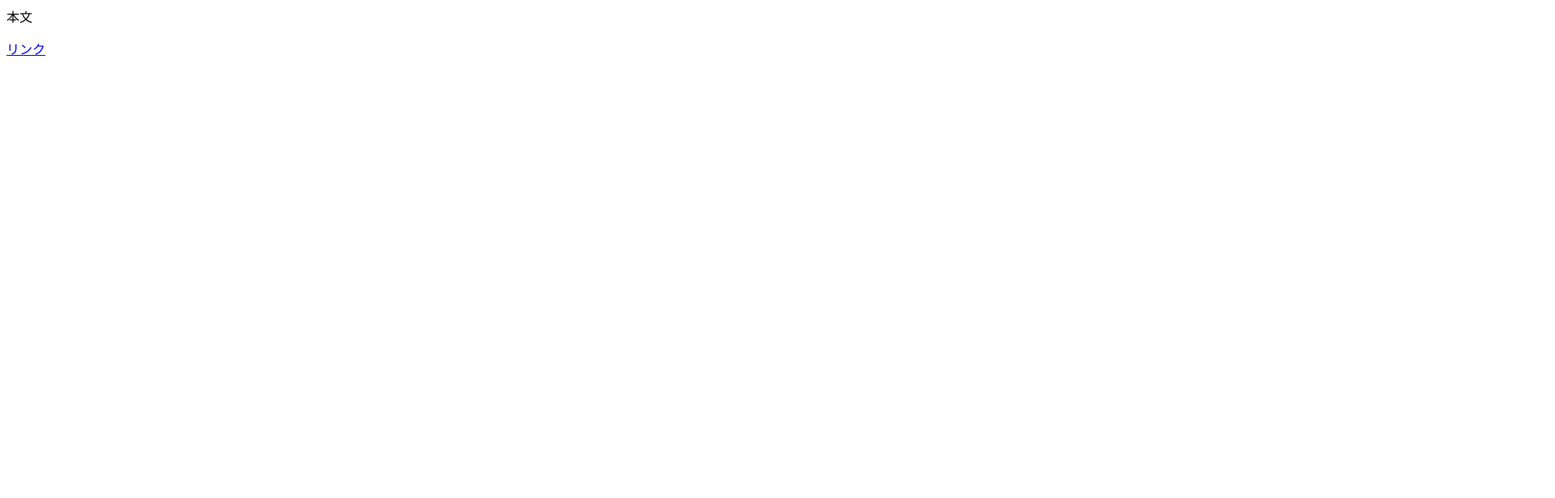
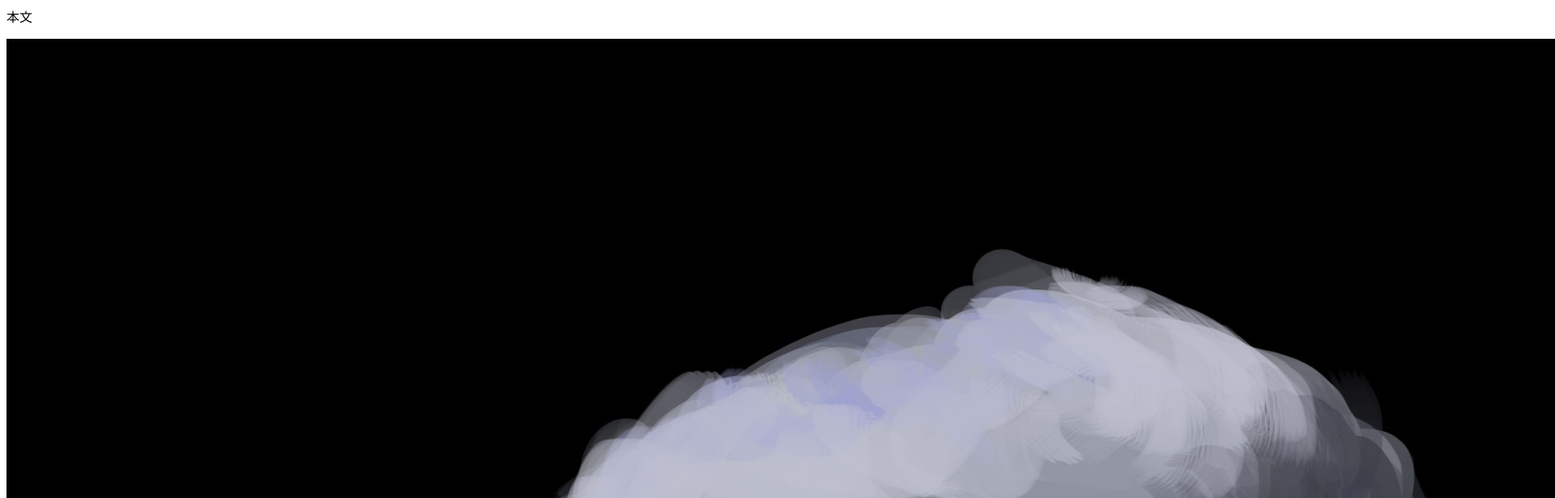
Before and after one commit to kougeistudentX/web1-3, a plain HTML site: page index.html in a window 1280 px wide. Shown: the top 616 px of the page at 81% size, 1920 px wide, since content can reach past the window. Drawn offline with Linux system fonts and the light colour scheme.

Commit message:
Update index.html

```diff
--- a/index.html
+++ b/index.html
@@ -5,6 +5,6 @@
  <meta charset="utf-8">
  </head>
  <body>
-  本文<p><a href="http://www.kanachu.co.jp/dia/">リンク</a></p>
+  本文<p><a href="http://www.kanachu.co.jp/dia/"><img src="ハシビロコウ.jpg"alt="ハシビロコウ"/></a></p>
   </body>
   </html>
```
